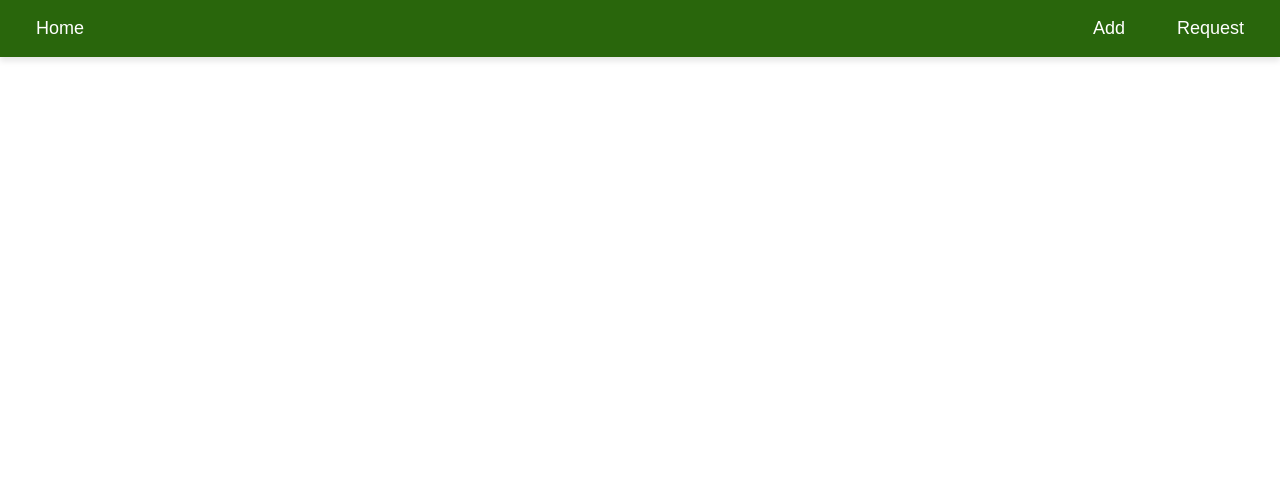
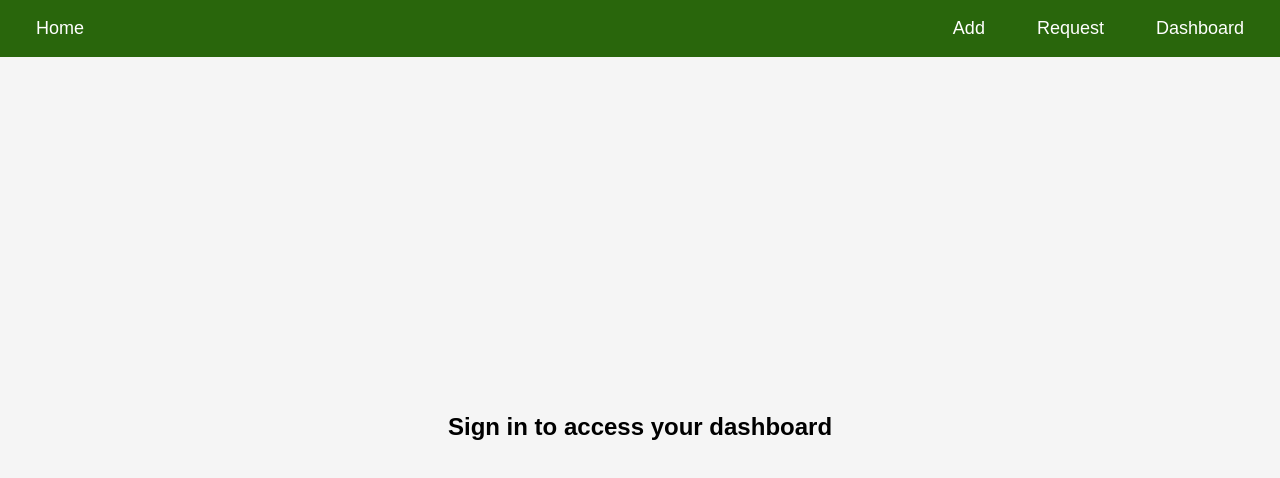
Before and after one commit to schr4der/ResourceFlow, a React (Create React App) app in the folder frontend/: page /dashboardpage in a window 1280 px wide. Before the commit this address had no page. Shown: the top 478 px of the page. Built offline with nearby package versions, Linux system fonts and the light colour scheme.

Commit message:
Add login

```diff
--- a/frontend/package.json
+++ b/frontend/package.json
@@ -3,6 +3,7 @@
   "version": "0.1.0",
   "private": true,
   "dependencies": {
+    "@react-oauth/google": "^0.12.1",
     "cra-template": "1.2.0",
     "react": "^19.0.0",
     "react-dom": "^19.0.0",
--- a/frontend/src/App.jsx
+++ b/frontend/src/App.jsx
@@ -1,21 +1,38 @@
-import React from "react";
+import React, { useState, useEffect } from "react";
 import LandingPage from "./Components/LandingPage";
 import AddingPage from "./Components/AddingPage";
 import RequestingPage from "./Components/RequestingPage";
+import Dashboard from "./Components/DashboardPage";
 import { BrowserRouter as Router, Route, Routes } from "react-router-dom";
 import NavBar from "./Components/NavBar";
 import "./App.css";
 
 function App() {
+  const [user, setUser] = useState(null);
+
+  // Check if there's a user in localStorage when the component mounts
+  useEffect(() => {
+    const storedUser = localStorage.getItem("user");
+    if (storedUser) {
+      setUser(JSON.parse(storedUser));
+    }
+  }, []);
+
+  const handleLogout = () => {
+    // Clear the user data from localStorage and state
+    localStorage.removeItem("user");
+    setUser(null);
+  };
+
   return (
     <div className="App">
       <Router>
-        <NavBar />
+        <NavBar user={user} onLogout={handleLogout} />
         <Routes>
           <Route exact path="/" element={<LandingPage />} />
           <Route exact path="/addingpage" element={<AddingPage />} />
-          <Route exact path="/addingpage" element={<AddingPage />} />
           <Route exact path="/requestpage" element={<RequestingPage />} />
+          <Route exact path="/dashboardpage" element={<Dashboard />} />
         </Routes>
       </Router>
     </div>
--- /dev/null
+++ b/frontend/src/Components/DashboardPage.jsx
@@ -0,0 +1,99 @@
+import React, { useState, useEffect } from "react";
+import { GoogleLogin } from "@react-oauth/google";
+
+const Dashboard = () => {
+    const [user, setUser] = useState(null);
+
+    // Check if there's a user in localStorage when the component mounts
+    useEffect(() => {
+        const storedUser = localStorage.getItem("user");
+        if (storedUser) {
+            setUser(JSON.parse(storedUser));
+        }
+    }, []);
+
+    const handleSuccess = (credentialResponse) => {
+        const userInfo = {
+            name: "John Doe", // Replace with actual data from the response
+            email: "john.doe@example.com",
+        };
+
+        // Save user data to localStorage
+        localStorage.setItem("user", JSON.stringify(userInfo));
+
+        // Set the user in state
+        setUser(userInfo);
+        alert("You have signed in successfully!");
+    };
+
+    const handleError = () => {
+        console.error("Login Failed");
+        alert("Failed to sign in. Please try again.");
+    };
+
+    const handleLogout = () => {
+        // Clear the user data from localStorage
+        localStorage.removeItem("user");
+
+        // Reset the user state
+        setUser(null);
+    };
+
+    return (
+        <div style={styles.container}>
+            {!user ? (
+                <div style={styles.signInContainer}>
+                    <h1 style={styles.message}>Sign in to access your dashboard</h1>
+                    <GoogleLogin onSuccess={handleSuccess} onError={handleError} />
+                </div>
+            ) : (
+                <div style={styles.dashboardContainer}>
+                    <h1 style={styles.message}>
+                        Welcome to your dashboard, {user.name}!
+                    </h1>
+                    <p style={styles.details}>
+                        Email: {user.email}
+                    </p>
+                    <button style={styles.logoutButton} onClick={handleLogout}>
+                        Log Out
+                    </button>
+                </div>
+            )}
+        </div>
+    );
+};
+
+const styles = {
+    container: {
+        display: "flex",
+        justifyContent: "center",
+        alignItems: "center",
+        height: "100vh",
+        backgroundColor: "#f5f5f5",
+    },
+    signInContainer: {
+        textAlign: "center",
+    },
+    dashboardContainer: {
+        textAlign: "center",
+    },
+    message: {
+        fontSize: "24px",
+        marginBottom: "20px",
+    },
+    details: {
+        fontSize: "18px",
+        marginBottom: "20px",
+    },
+    logoutButton: {
+        padding: "10px 20px",
+        backgroundColor: "#29660C",
+        color: "white",
+        border: "none",
+        borderRadius: "5px",
+        cursor: "pointer",
+        fontSize: "16px",
+    },
+};
+
+export default Dashboard;
--- a/frontend/src/Components/NavBar.jsx
+++ b/frontend/src/Components/NavBar.jsx
@@ -1,15 +1,21 @@
 import React from "react";
-import { Link } from 'react-router-dom';
+import { Link } from "react-router-dom";
 
-const NavBar = () => {
+const NavBar = ({ user, onLogout }) => {
   return (
     <nav style={styles.navbar}>
-            <div style={styles.leftNav}>
-                <Link to="/" style={styles.link}>Home</Link>
+      <div className="leftNavBar" style={styles.navLinks}>
+        <Link to="/" className="link" style={styles.link}>Home</Link>
       </div>
-            <div style={styles.rightNav}>
-                <Link to="/addingpage" style={styles.link}>Add</Link>
-                <Link to="/requestpage" style={styles.link}>Request</Link>
+      <div className="rightNavBar" style={styles.navLinks}>
+        <Link to="/addingpage" className="link" style={styles.link}>Add</Link>
+        <Link to="/requestpage" className="link" style={styles.link}>Request</Link>
+
+        <Link to="/dashboardpage" className="link" style={styles.link}>Dashboard</Link>
+
+        {user && (
+          <button onClick={onLogout} style={styles.logoutButton}>Log Out</button>
+        )}
       </div>
     </nav>
   );
@@ -17,32 +23,34 @@ const NavBar = () => {
 
 const styles = {
   navbar: {
-        backgroundColor: '#29660C', // Dark green color
-        padding: '10px 20px',
+    backgroundColor: '#29660C', // Green background
+    padding: '10px 20px', // Padding for spacing
+    boxShadow: '0 4px 6px rgba(0, 0, 0, 0.1)', // Subtle shadow
     display: 'flex',
     justifyContent: 'space-between',
     alignItems: 'center',
-        boxShadow: '0 4px 6px rgba(0, 0, 0, 0.1)',
-        position: 'sticky',
-        top: 0,
   },
-    leftNav: {
-        flex: 1,
-    },
-    rightNav: {
+  navLinks: {
     display: 'flex',
-        gap: '20px', // Space between buttons
+    gap: '20px', // Space between links
+    alignItems: 'center',
   },
   link: {
     color: 'white', // White text color
-        textDecoration: 'none',
-        fontSize: '18px',
-        padding: '8px 16px',
-        borderRadius: '4px',
+    textDecoration: 'none', // Remove underline
+    fontSize: '18px', // Font size
+    padding: '8px 16px', // Padding for clickable area
+    borderRadius: '4px', // Rounded corners
     transition: 'background-color 0.3s ease',
   },
-    linkHover: {
-        backgroundColor: '#1e4e0a', // Slightly darker green on hover
+  logoutButton: {
+    backgroundColor: 'transparent', // No background
+    color: 'white', // White text
+    border: '1px solid white', // White border
+    padding: '8px 16px', // Padding to match other links
+    borderRadius: '4px', // Rounded corners
+    cursor: 'pointer',
+    transition: 'background-color 0.3s ease',
   },
 };
 
--- a/frontend/src/index.js
+++ b/frontend/src/index.js
@@ -1,10 +1,14 @@
-import React from 'react';
-import ReactDOM from 'react-dom/client';
-import App from './App';
+// Index.js
 
-const root = ReactDOM.createRoot(document.getElementById('root'));
-root.render(
-  <React.StrictMode>
-    <App />
-  </React.StrictMode>
-);
+import React from 'react'
+import ReactDOM from 'react-dom/client'
+import App from './App.jsx'
+import { GoogleOAuthProvider } from "@react-oauth/google"
+
+ReactDOM.createRoot(document.getElementById('root')).render(
+  <GoogleOAuthProvider clientId='261989909969-cjm0iipa6ljj516ui4fg4ismtr190urq.apps.googleusercontent.com'>
+    <React.StrictMode>
+      <App />
+    </React.StrictMode>,
+  </GoogleOAuthProvider>
+)
```
Also changed, not shown: 1 other file (tests, documents, lock files or other folders). Lines whose indentation alone changed are shown as unchanged.
